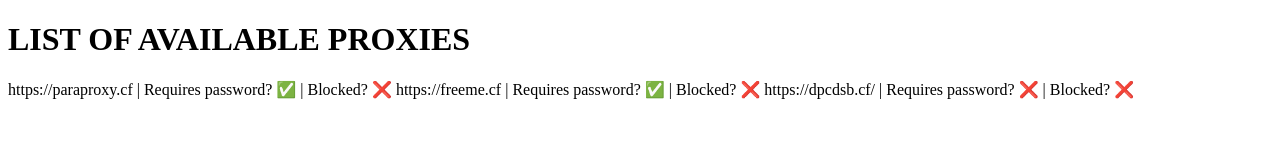
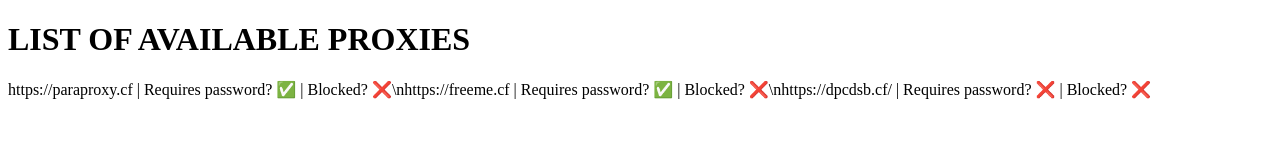
Before and after one commit to ClaytonTDM/proxy-list, a plain HTML site: page index.html in a window 1280 px wide. Drawn offline with Linux system fonts and the light colour scheme.

Commit message:
Update index.html

```diff
--- a/index.html
+++ b/index.html
@@ -1,11 +1,10 @@
 <!DOCTYPE html>
 <html>
-<body>
-
-<h1>LIST OF AVAILABLE PROXIES</h1>
-<p>https://paraproxy.cf | Requires password? ✅ | Blocked? ❌
-https://freeme.cf | Requires password? ✅ | Blocked? ❌
-https://dpcdsb.cf/ | Requires password? ❌ | Blocked? ❌</p>
-
-</body>
+  <head>
+    <title>Proxies.ga</title>
+  </head>
+  <body>
+    <h1>LIST OF AVAILABLE PROXIES</h1>
+    <p>https://paraproxy.cf | Requires password? ✅ | Blocked? ❌\nhttps://freeme.cf | Requires password? ✅ | Blocked? ❌\nhttps://dpcdsb.cf/ | Requires password? ❌ | Blocked? ❌</p>
+  </body>
 </html>
```
